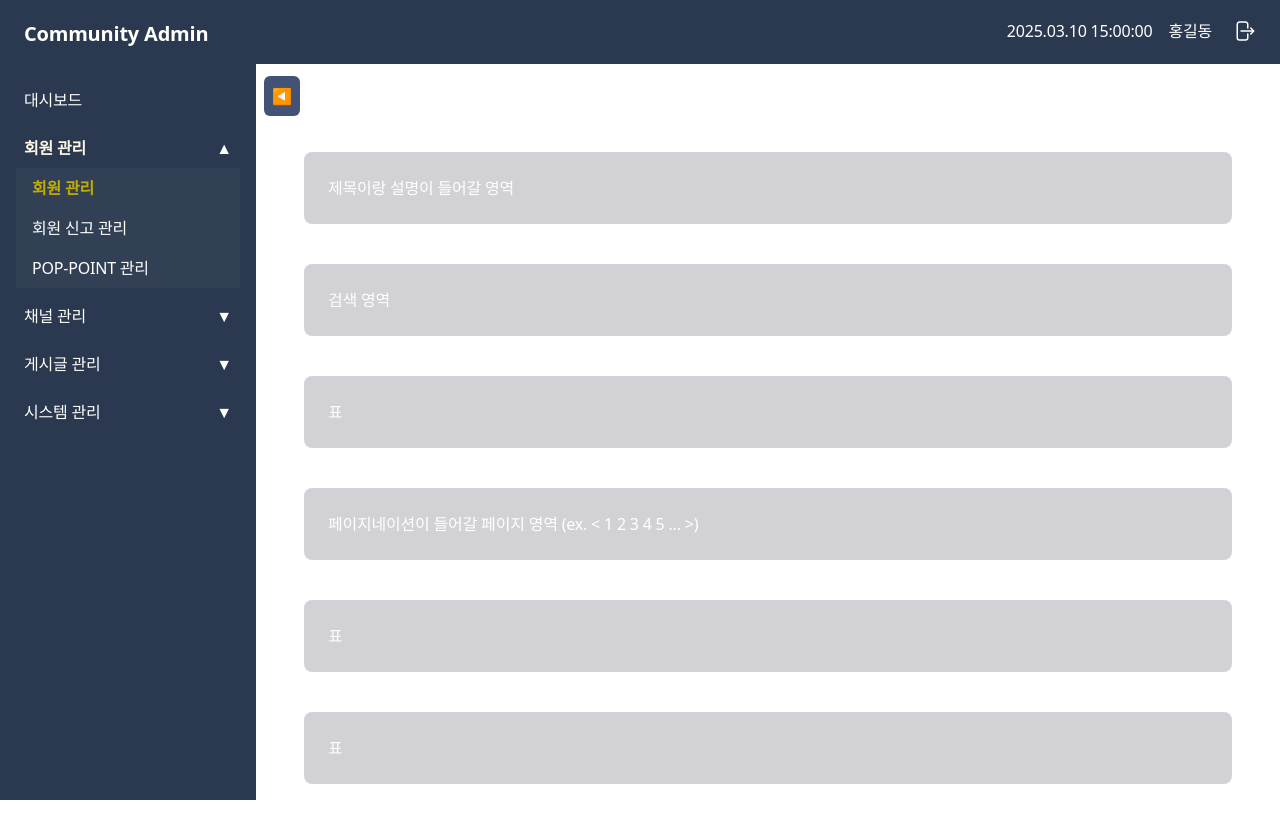
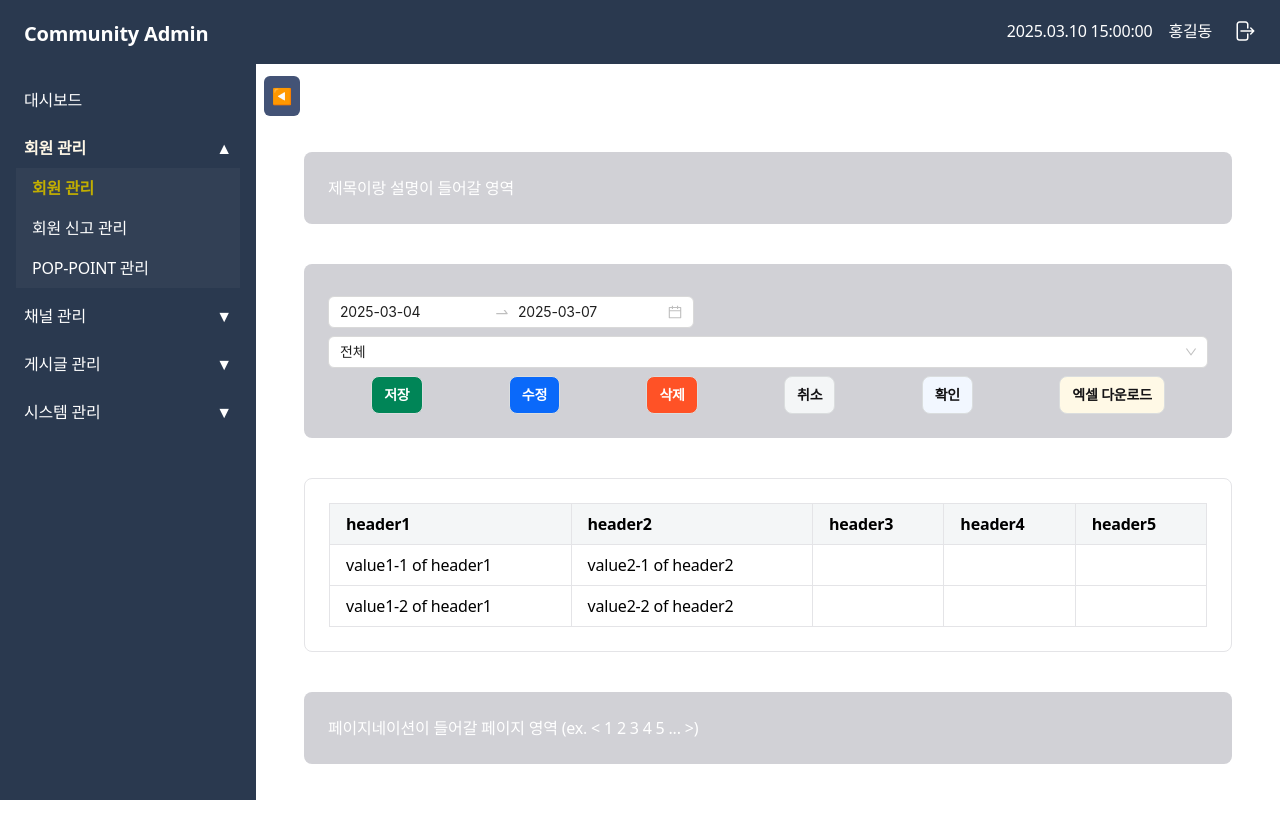
Before and after one commit to Namkyungyun/naamk-admin-portal, a Next.js app: page /test in a window 1280 px wide. Shown: the top 838 px of the page. Built offline with nearby package versions, Linux system fonts and the light colour scheme; no server answers; sample sign-in values are in the browser's storage.

Commit message:
add to component test page

```diff
--- /dev/null
+++ b/app/(portal)/component/Table.jsx
@@ -0,0 +1,64 @@
+"use client";
+
+import { Button, Space, DatePicker, version } from "antd";
+
+const style = {
+  container: "bg-canvas",
+  table: "bg-canvas border text-black",
+  header: "bg-subtle border",
+  body: "border",
+};
+
+export function Table({ headers, body }) {
+  return (
+    <div className={`overflow-x-auto ${style.container}`}>
+      <table className={`min-w-full table-auto ${style.table}`}>
+        <TableHeader headers={headers} />
+        <TableBody headers={headers} body={body} />
+      </table>
+    </div>
+  );
+}
+
+export function TableHeader({ headers }) {
+  return (
+    <thead>
+      <tr>
+        {/* 테이블 헤더 생성 */}
+        {headers.map((header, index) => (
+          <th
+            key={index}
+            className={`px-4 py-2 border-b text-left ${style.header}`}
+          >
+            {header}
+          </th>
+        ))}
+      </tr>
+    </thead>
+  );
+}
+
+export function TableBody({ headers, body }) {
+  if (body == null || body === undefined) {
+    return (
+      <div className="text-center my-10 bg-disabled">
+        <p>데이터 조회에 실패하였습니다.</p>
+      </div>
+    );
+  }
+
+  return (
+    <tbody>
+      {/* 테이블 바디 생성 */}
+      {body.map((row, rowIndex) => (
+        <tr key={rowIndex} className={`${style.body}`}>
+          {headers.map((header, colIndex) => (
+            <td key={colIndex} className={`px-4 py-2 border-b ${style.body}`}>
+              {row[header]}
+            </td> // 데이터가 header 이름과 일치한다고 가정
+          ))}
+        </tr>
+      ))}
+    </tbody>
+  );
+}
--- a/app/(portal)/test/page.jsx
+++ b/app/(portal)/test/page.jsx
@@ -1,5 +1,16 @@
 "use client";
-import "@/app/globals.css";
+import {
+  SaveButton,
+  UpdateButton,
+  DeleteButton,
+  CancelButton,
+  ConfirmButton,
+  DownloadButton,
+} from "../component/Buttons";
+
+import { Table } from "../component/Table";
+import { RangeDatePicker } from "../component/DatePicker";
+import { SelectBox } from "../component/SelectBox";
 
 const Test = () => {
   return (
@@ -11,52 +22,52 @@ const Test = () => {
 
       {/* 검색 영역 */}
       <section className="bg-gray-300 text-white p-6 rounded-lg w-full my-10">
-        검색 영역
+        <RangeDatePicker
+          handleDates={(value) => {
+            console.log("result >>>>> " + value.result);
+            console.log("dates >>>>> " + value.startDate + "/" + value.endDate);
+          }}
+        />
+
+        <SelectBox
+          userAllOption={true}
+          handleChange={(value) => {
+            console.log(value);
+          }}
+          optionData={[{ id: 1, value: "value1", label: "선택1" }]}
+        />
+
+        {/* ///// */}
+        <div className="flex justify-around">
+          <SaveButton
+            disabled={false}
+            onClick={() => {
+              alert("@");
+            }}
+          />
+          <UpdateButton disabled={false} onClick={() => {}} />
+          <DeleteButton disabled={false} onClick={() => {}} />
+          <CancelButton disabled={false} onClick={() => {}} />
+          <ConfirmButton disabled={false} onClick={() => {}} />
+          <DownloadButton disabled={false} text="엑셀" onClick={() => {}} />
+        </div>
       </section>
 
       {/* 표 영역 */}
-      <section className="bg-gray-300 text-white p-6 rounded-lg flex-grow w-full my-10">
-        표
+      <section className="border text-white p-6 rounded-lg flex-grow w-full my-10">
+        <Table
+          headers={["header1", "header2", "header3", "header4", "header5"]}
+          body={[
+            { header1: "value1-1 of header1", header2: "value2-1 of header2" },
+            { header1: "value1-2 of header1", header2: "value2-2 of header2" },
+          ]}
+        />
       </section>
 
       {/* 페이지네이션 영역 */}
       <section className="bg-gray-300 text-white p-6 rounded-lg w-full my-10">
         페이지네이션이 들어갈 페이지 영역 (ex. &lt; 1 2 3 4 5 ... &gt;)
       </section>
-
-      <section className="bg-gray-300 text-white p-6 rounded-lg flex-grow w-full my-10">
-        표
-      </section>
-      <section className="bg-gray-300 text-white p-6 rounded-lg flex-grow w-full my-10">
-        표
-      </section>
-      <section className="bg-gray-300 text-white p-6 rounded-lg flex-grow w-full my-10">
-        표
-      </section>
-      <section className="bg-gray-300 text-white p-6 rounded-lg flex-grow w-full my-10">
-        표
-      </section>
-      <section className="bg-gray-300 text-white p-6 rounded-lg flex-grow w-full my-10">
-        표
-      </section>
-      <section className="bg-gray-300 text-white p-6 rounded-lg flex-grow w-full my-10">
-        표
-      </section>
-      <section className="bg-gray-300 text-white p-6 rounded-lg flex-grow w-full my-10">
-        표
-      </section>
-      <section className="bg-gray-300 text-white p-6 rounded-lg flex-grow w-full my-10">
-        표
-      </section>
-      <section className="bg-gray-300 text-white p-6 rounded-lg flex-grow w-full my-10">
-        표
-      </section>
-      <section className="bg-gray-300 text-white p-6 rounded-lg flex-grow w-full my-10">
-        표
-      </section>
-      <section className="bg-gray-300 text-white p-6 rounded-lg flex-grow w-full my-10">
-        표
-      </section>
     </div>
   );
 };
```
